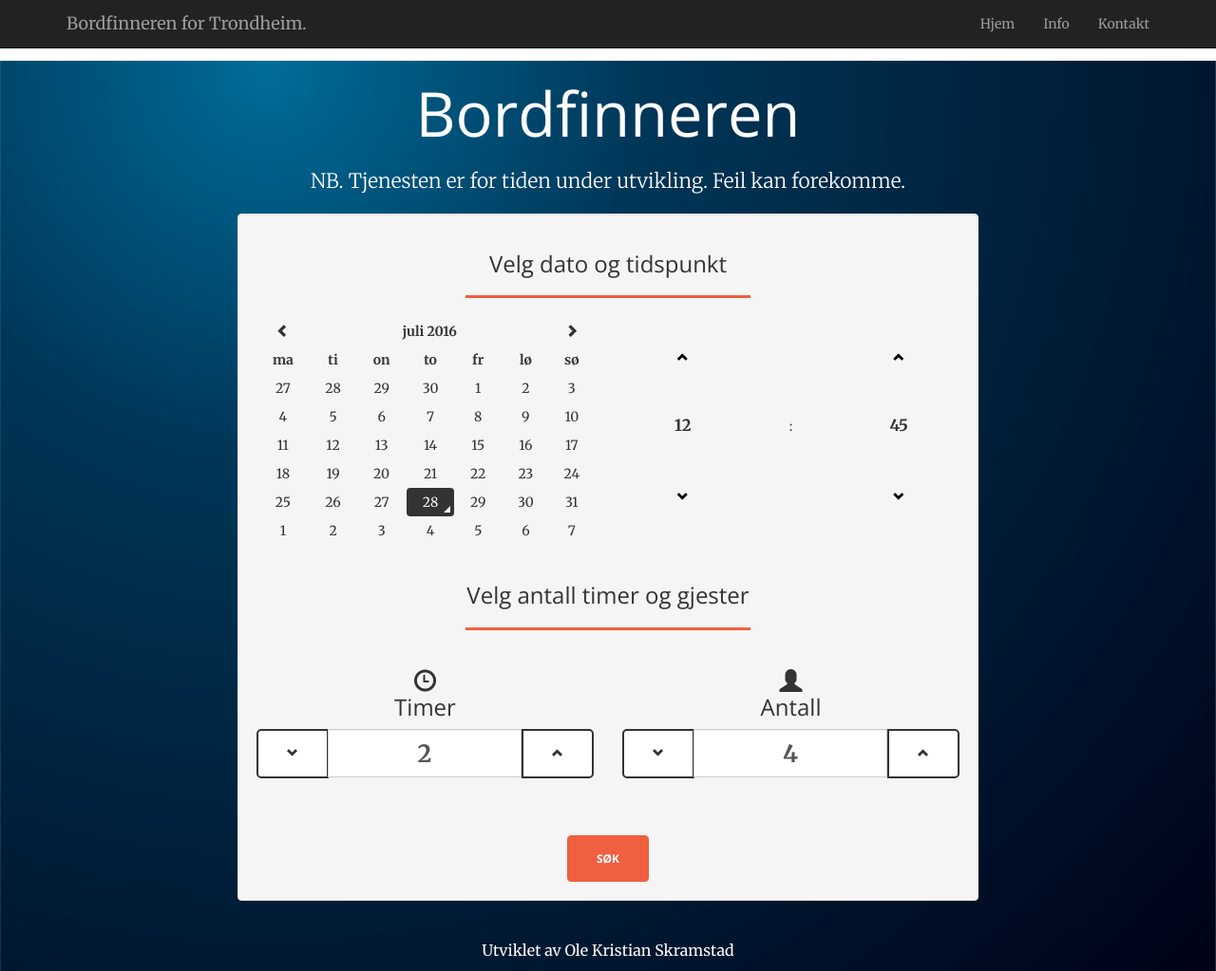
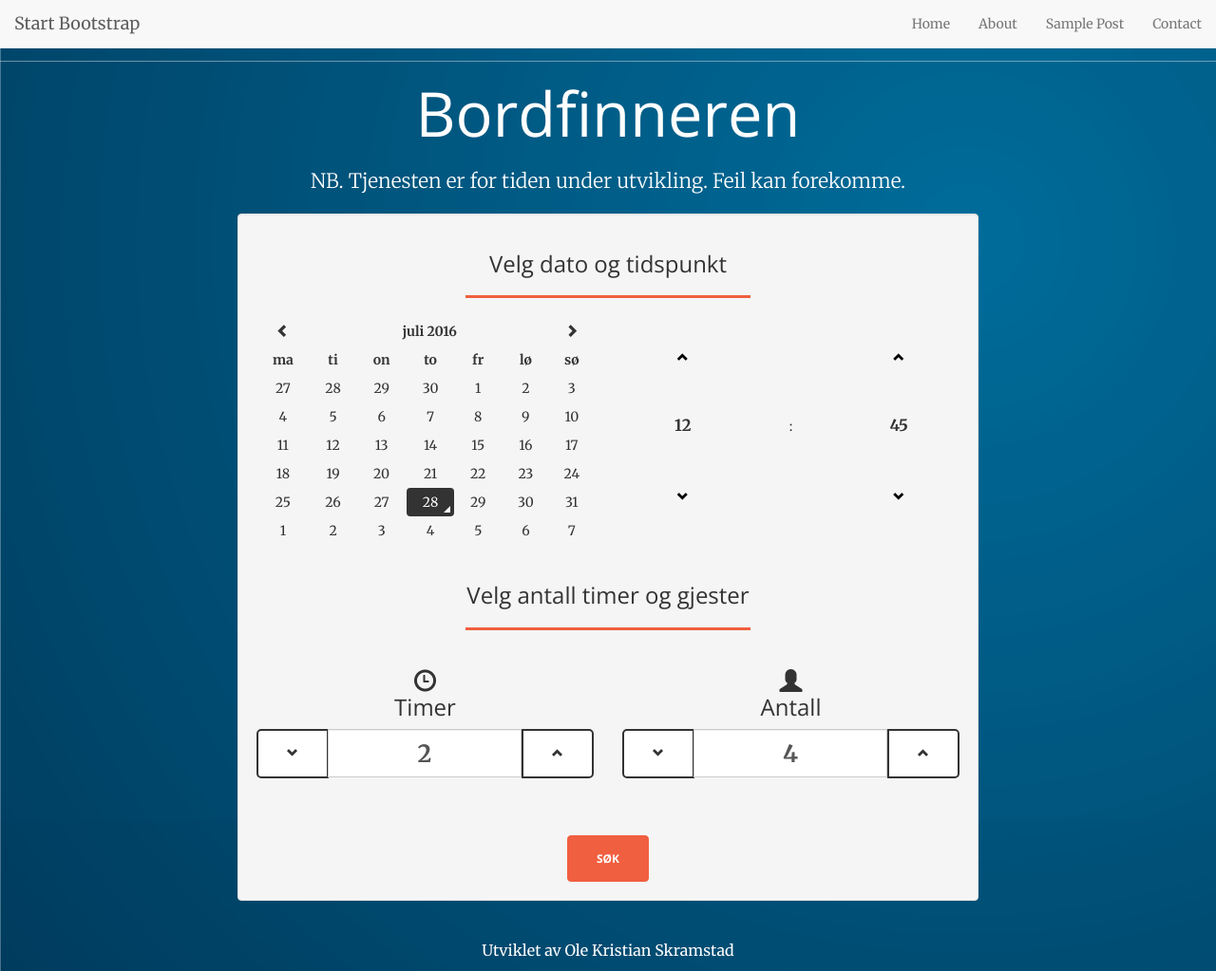
Before and after one commit to okristian1/bord, a Flask app: page / in a window 1280 px wide. Shown: the whole page at 95% size. Run offline with Flask 2, Linux system fonts and the light colour scheme; parts of the project's set-up code (start-up, migrations or seed data) failed here and were passed over; some libraries are stand-ins or nearby versions.

Commit message:
make look guuder

```diff
--- a/static/styles/css/creative.css
+++ b/static/styles/css/creative.css
@@ -114,6 +114,8 @@ html,
 body {
     width: 100%;
     height: 100%;
+    background-image:url('../../media/headers/Kt8J9.png');
+
 }
 
 body {
@@ -194,7 +196,6 @@ aside {
 
 header {
     position: relative;
-    background-image:url('../../media/headers/Kt8J9.png');
     width: 100%;
     min-height: auto;
     text-align: center;
--- a/templates/base.html
+++ b/templates/base.html
@@ -74,30 +74,43 @@
                   <![endif]-->
 {% endblock %}
                 </head>
+                <!-- Navigation -->
+                <nav class="navbar navbar-default navbar-custom navbar-fixed-top">
+                    <div class="container-fluid">
+                        <!-- Brand and toggle get grouped for better mobile display -->
+                        <div class="navbar-header page-scroll">
+                            <button type="button" class="navbar-toggle" data-toggle="collapse" data-target="#bs-example-navbar-collapse-1">
+                                <span class="sr-only">Toggle navigation</span>
+                                Menu <i class="fa fa-bars"></i>
+                            </button>
+                            <a class="navbar-brand" href="index.html">Start Bootstrap</a>
+                        </div>
 
-                <nav class="navbar navbar-inverse navbar-fixed-top">
-                  <div class="container">
-                    <div class="navbar-header">
-                      <button type="button" class="navbar-toggle collapsed" data-toggle="collapse" data-target="#navbar" aria-expanded="false" aria-controls="navbar">
-                        <span class="sr-only">Toggle navigation</span>
-                        <span class="icon-bar"></span>
-                        <span class="icon-bar"></span>
-                        <span class="icon-bar"></span>
-                      </button>
-                      <a class="navbar-brand" href="/">Bordfinneren for Trondheim.</a>
+                        <!-- Collect the nav links, forms, and other content for toggling -->
+                        <div class="collapse navbar-collapse" id="bs-example-navbar-collapse-1">
+                            <ul class="nav navbar-nav navbar-right">
+                                <li>
+                                    <a href="index.html">Home</a>
+                                </li>
+                                <li>
+                                    <a href="about.html">About</a>
+                                </li>
+                                <li>
+                                    <a href="post.html">Sample Post</a>
+                                </li>
+                                <li>
+                                    <a href="contact.html">Contact</a>
+                                </li>
+                            </ul>
+                        </div>
+                        <!-- /.navbar-collapse -->
                     </div>
-                    <div id="navbar" class="collapse navbar-collapse">
-                      <ul class="nav navbar-nav navbar-right">
-                        <li><a href="/">Hjem</a></li>
-                        <li><a href="/about">Info</a></li>
-                        <li><a href="/contact">Kontakt</a></li>
-                      </ul>
-                    </div><!--/.nav-collapse -->
-                  </div>
+                    <!-- /.container -->
                 </nav>
-
                 <body>
+                  <header>
                   <div id="content">{% block content %}{% endblock %}</div>
+                </header>
                   </body>
                 </html>
 
--- a/templates/dev.html
+++ b/templates/dev.html
@@ -7,7 +7,6 @@
   </style>
 {% endblock %}
 {% block content %}
-<header>
     <div class="container text-center">
       <h1 class="bordfinneren">Bordfinneren</h1>
       <p class="lead bordfinneren">NB. Tjenesten er for tiden under utvikling. Feil kan forekomme.</p>
@@ -67,7 +66,6 @@
   <div class="container text-center bordfinneren">
     <p class="muted">Utviklet av Ole Kristian Skramstad</p>
   </div>
-</header>
 
 {% endblock %}
 
```
